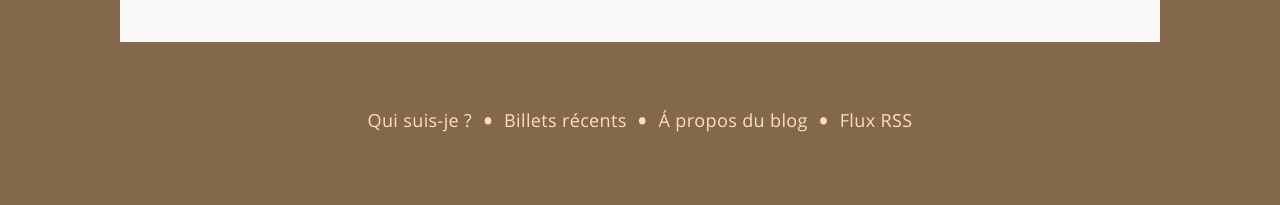
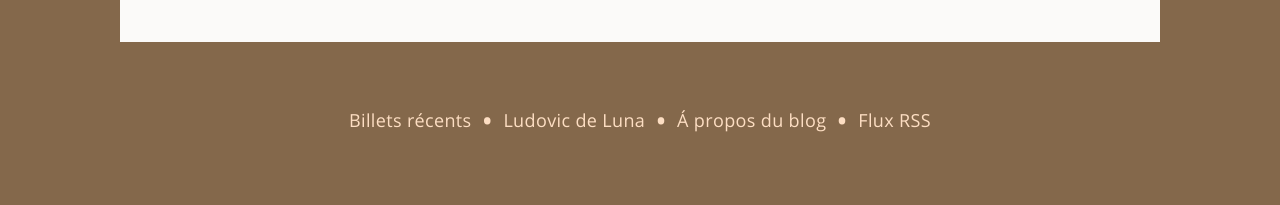
Before and after one commit to ludovicdeluna/blog.fr, a Jekyll site: the page built from about_me.md, in a window 1280 px wide. Shown: the part 1276-1481 px from the top of the page. Built offline with Jekyll 4.4.1, drawn with Linux system fonts in a browser that asks for light colours.

Commit message:
little change for SEO

```diff
--- a/_includes/footer.html
+++ b/_includes/footer.html
@@ -1,7 +1,7 @@
   <footer class="central-block">
     <ul class="enumerate nav-list-footer">
-      <li><a href="{{ 'auteur' | absolute_url }}">Qui suis-je ?</a></li>
       <li><a href="{{ site.url }}">Billets récents</a></li>
+      <li><a href="{{ 'auteur' | absolute_url }}">{{ site.author }}</a></li>
       <!-- <li><a href="#">Catégories & tags</a></li> -->
       <li><a href="{{ 'a-propos-du-blog' | absolute_url }}">Á propos du blog</a></li>
       <li><a href="{{ 'feed.xml' | absolute_url }}">Flux RSS</a></li>
--- a/_includes/head.html
+++ b/_includes/head.html
@@ -27,6 +27,7 @@
   {% if page.date -%}
   <meta property="article:published_time" content="{{ page.date | date_to_xmlschema }}">
   {% endif -%}
+  <link rel="alternate" type="application/atom+xml" title="Ludovic de Luna | Feed" href="{{ 'feed.xml' | absolute_url }}" />
   <link rel="canonical" href="{{ page.url | absolute_url }}">
   <link rel="stylesheet" type="text/css" media="all" href="{{ '/assets/css/main.css' | absolute_url }}">
   <link rel="stylesheet" type="text/css" media="screen" href="{{ '/assets/css/screen.css' | absolute_url }}">
--- a/_includes/header.html
+++ b/_includes/header.html
@@ -1,9 +1,10 @@
   <i class="header-bg-image" aria-hidden="true"></i><i class="header-bg-color"></i>
   <header class="central-block">
-    <span class="site-name"><a class="home-link" href="{{ site.url }}">{{ site.author }}</a></span>
     {% if page.layout == "home" -%}
-    <h1 class="site-description">{{ site.title }}</h1>
+    <h1 class="site-name"><a class="home-link" href="{{ site.url }}" rel="home">{{ site.author }}</a></h1>
+    <h2 class="site-description">{{ site.title }}</h2>
     {%- else -%}
+    <span class="site-name"><a class="home-link" href="{{ site.url }}" rel="home">{{ site.author }}</a></span>
     <span class="site-description">{{ site.title }}</span>
     {%- endif %}
     <nav class="site-menu">
--- a/about_me.md
+++ b/about_me.md
@@ -1,11 +1,11 @@
 ---
 layout: page
 title: Auteur du blog
-description: Informations sur l’auteur du blog, contact et liens vers mes sphères numériques
+description: Ce blog technique est rédigé par Ludovic de Luna, développeur web Ruby / Elixir / Go. Voici les contacts et liens vers mes sphères numériques
 permalink: auteur/
 ---
 
-<img class="selfie" src="{{ 'assets/images/selfie.jpg' | absolute_url }}" alt="photo de moi" width="400" height="452">
+<img class="selfie" src="{{ 'assets/images/selfie.jpg' | absolute_url }}" alt="Ludovic de Luna" width="400" height="452">
 
 Bienvenue à vous, visiteur :)
 
--- a/assets/css/print.css
+++ b/assets/css/print.css
@@ -16,10 +16,12 @@
   color: black;
   font-weight: 700;
   font-size: 110%;
+  text-align: right;
 }
-span.site-description {
+.site-description {
   display: block;
-  font-size: 90%
+  font-size: 90%;
+  text-align: right;
 }
 /* Author Page */
 img.selfie {
```
